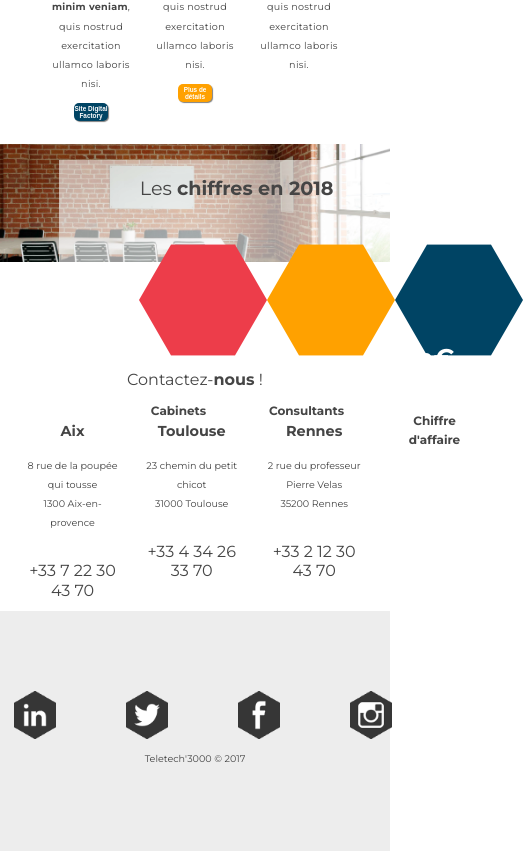
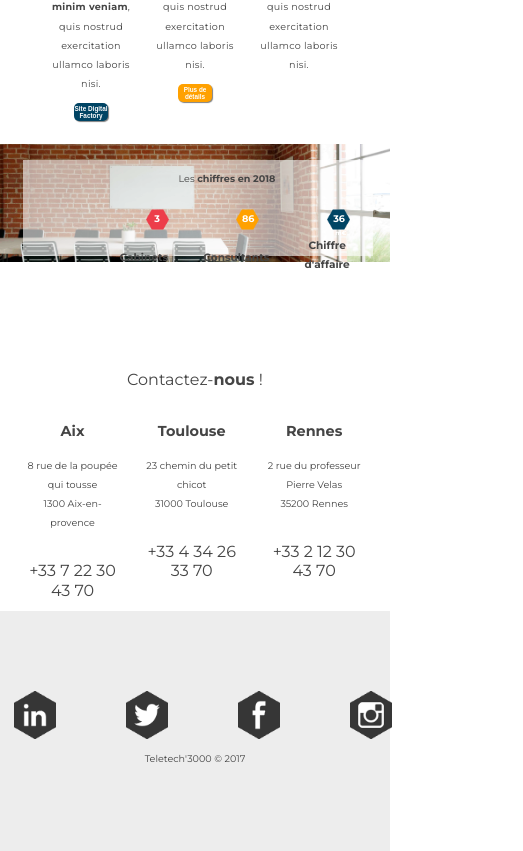
Before and after one commit to yoru-san/Teletech3000-Sujet2, an Angular app: page / in a window 390 px wide. Shown: the part 1215-2066 px from the top of the page, 523 px wide, since content can reach past the window. Built offline with nearby package versions, Linux system fonts and the light colour scheme.

Commit message:
add responsive on chiffre2018

```diff
--- a/src/app/index/index.component.scss
+++ b/src/app/index/index.component.scss
@@ -200,16 +200,34 @@
             font-size: 2em;
         }
     }
+
     .chiffre-2018 {
-        margin-top: 4%;
-        margin-left: 15%;
-        padding-bottom: 10%;
-        width: 70%;
+        width: 80%;
+        height: 20em;
+        padding-left: 5.5em;
+
         h1 {
             font-size: 1.9em;
         }
         span {
-            font-size: 1.4em;
+            font-size: 3em;
+            right: 1.8em;
+            bottom: 0.9em;
+        }
+        #euro {
+            font-size: 1.6em;
+            right: 1.1em;
+            bottom: 2.6em;
+        }
+        .hexagon {
+            img{
+                height: 7em
+            }
+        }
+
+        .titre-chiffre, .titre-chiffre-3 {
+            font-size: 1.2em;
+            padding-right: 2em;
         }
     }
 }
@@ -250,15 +268,30 @@
         }
     }
     .chiffre-2018 {
-        margin-top: 4%;
-        margin-left: 15%;
-        padding-bottom: 10%;
         width: 70%;
+        height: 14em;
         h1 {
-            font-size: 1.7em;
+            font-size: 1.6em;
         }
         span {
-            font-size: 1.3em;
+            font-size: 2.2em;
+            right: 1.79em;
+            bottom: 0.9em;
+        }
+        #euro {
+            font-size: 1.2em;
+            right: 1.1em;
+            bottom: 2.6em;
+        }
+        .hexagon {
+            img{
+                height: 5em
+            }
+        }
+
+        .titre-chiffre, .titre-chiffre-3 {
+            font-size: 1.1em;
+            padding-right: 2em;
         }
     }
 }
@@ -298,16 +331,37 @@
             font-size: 1.18em;
         }
     }
+
     .chiffre-2018 {
-        margin-top: 4%;
-        margin-left: 15%;
-        padding-bottom: 10%;
-        width: 70%;
+        width: 65%;
+        height: 10em;
+        padding-left: 6em;
+
         h1 {
-            font-size: 1.5em;
+            font-size: 1em;
         }
         span {
+            font-size: 1.2em;
+            right: 1.79em;
+            bottom: 0.9em;
+        }
+        #euro {
+            font-size: 0.7em;
+            right: 1.1em;
+            bottom: 3em;
+        }
+        .hexagon {
+            img{
+                height: 3em
+            }
+        }
+        p {
+            font-size: 0.9em;
+        }
+
+        .titre-chiffre, .titre-chiffre-3 {
             font-size: 1.1em;
+            padding-right: 2em;
         }
     }
 }
@@ -346,21 +400,40 @@
             font-size: 0.95em;
         }
     }
+
     .chiffre-2018 {
-        margin-top: 4%;
-        margin-left: 15%;
-        padding-bottom: 10%;
-        width: 70%;
+        width: 65%;
+        height: 8em;
         h1 {
-            font-size: 1.3em;
+            font-size: 0.8em;
         }
         span {
-            font-size: 0.9em;
+            font-size: 0.8em;
+            right: 1.8em;
+            bottom: 0.9em;
+        }
+        #euro {
+            font-size: 0.5em;
+            right: 1em;
+            bottom: 3.6em;
+        }
+        .hexagon {
+            img{
+                height: 2em
+            }
+        }
+        p {
+            font-size: 0.6em;
+        }
+
+        .titre-chiffre, .titre-chiffre-3 {
+            font-size: 1.1em;
+            padding-right: 2em;
         }
     }
 }
 
-@media screen and (max-width: 450px){
+@media screen and (max-width: 480px){
     .title-text {
         font-size: 1em !important;
     }
@@ -392,16 +465,35 @@
             font-size: 0.65em;
         }
     }
+
     .chiffre-2018 {
-        margin-top: 4%;
-        margin-left: 15%;
-        padding-bottom: 10%;
-        width: 70%;
+        width: 65%;
+        height: 6em;
         h1 {
-            font-size: 1.2em;
+            font-size: 0.6em;
         }
         span {
-            font-size: 0.8em;
+            font-size: 0.6em;
+            right: 1.8em;
+            bottom: 0.9em;
+        }
+        #euro {
+            font-size: 0.25em;
+            right: 1em;
+            bottom: 4.2em;
+        }
+        .hexagon {
+            img{
+                height: 1.45em
+            }
+        }
+        p {
+            font-size: 0.6em;
+        }
+
+        .titre-chiffre, .titre-chiffre-3 {
+            font-size: 1.1em;
+            padding-right: 2em;
         }
     }
 }
```
